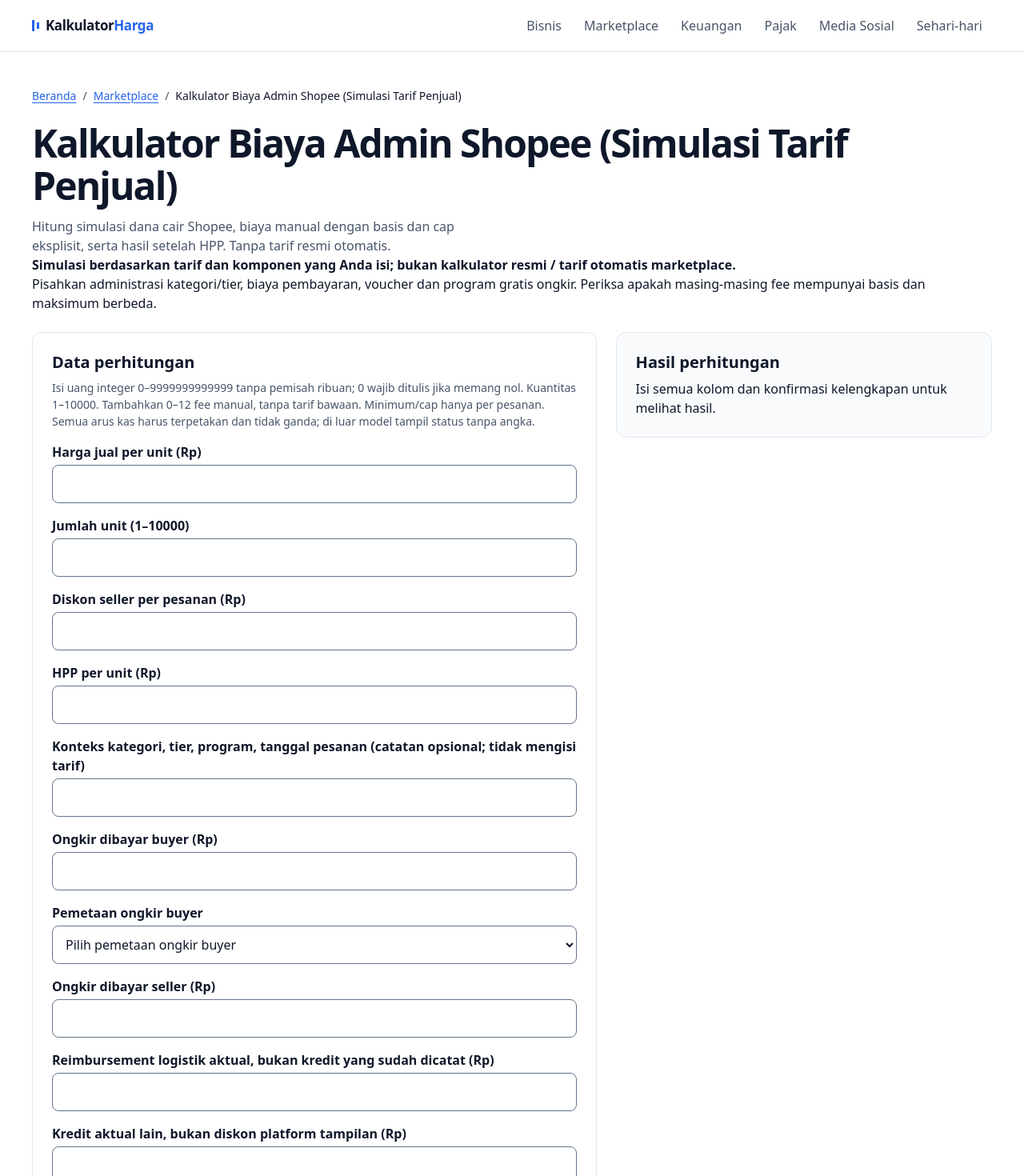
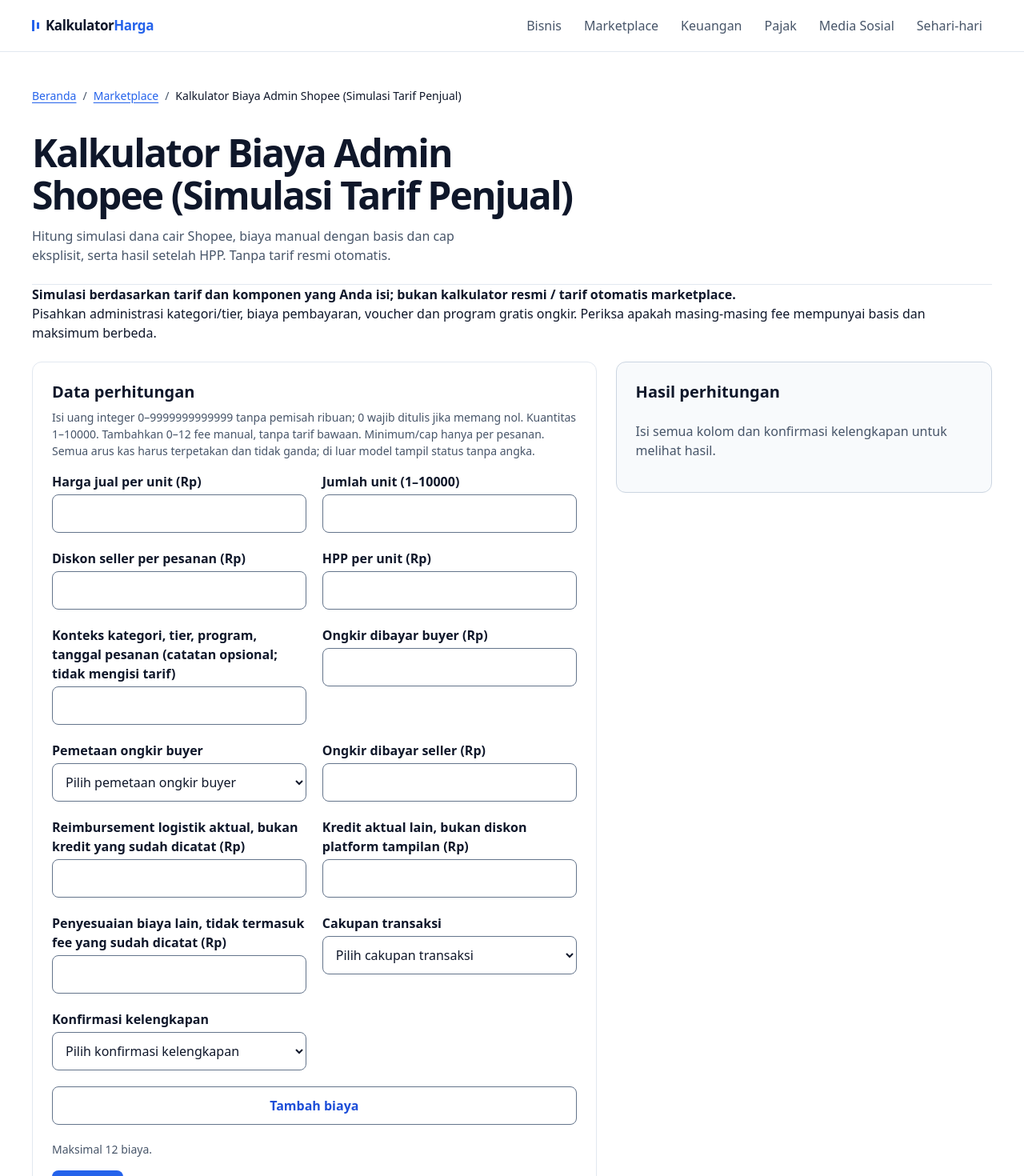
Before and after one commit to neodymium-web/kalkulatorhargav2, a Next.js app: page /kalkulator/shopee in a window 1280 px wide. Shown: the top 1470 px of the page at 80% size. Built offline with nearby package versions, Linux system fonts and the light colour scheme.

Commit message:
design: clarify shared calculator workspaces and numeric results

```diff
--- a/components/calculator-page.tsx
+++ b/components/calculator-page.tsx
@@ -15,8 +15,10 @@ export function CalculatorPage({ tool, children, methodology }: {
   const breadcrumbCategory = category.hub ? { name: category.name, path: category.hub } : undefined
   return <div className={`${styles.container} ${styles.page}`}>
     <Breadcrumb category={breadcrumbCategory} current={tool.metadata.title} />
-    <h1>{tool.metadata.title}</h1>
-    <p className={styles.intro}>{tool.metadata.description}</p>
+    <header className={styles.pageHeader}>
+      <h1>{tool.metadata.title}</h1>
+      <p className={styles.intro}>{tool.metadata.description}</p>
+    </header>
     {children}
     <article className={styles.methodology}>{methodology}</article>
     {related.length > 0 && <Directory heading="Kalkulator terkait" tools={related.map(directoryEntry)} />}
--- a/components/ui/calculator.module.css
+++ b/components/ui/calculator.module.css
@@ -4,6 +4,8 @@
   border-radius: var(--radius-panel);
   padding: var(--space-4);
   min-width: 0;
+  background: var(--surface-page);
+  container-type: inline-size;
 }
 .fields { display: grid; grid-template-columns: minmax(0, 1fr); gap: var(--space-4); margin-block: var(--space-4); }
 .hint, .assumptions { color: var(--text-secondary); font: var(--text-small) var(--font-ui); }
@@ -19,13 +21,22 @@
 .summary ul { display: flex; flex-wrap: wrap; gap: 0 var(--space-4); margin: 0; padding: 0; list-style: none; }
 .summary a { display: inline-flex; align-items: center; min-height: var(--target-min); color: inherit; }
 .submit { width: 100%; }
-.result { background: var(--surface-subtle); }
+.result { background: var(--surface-subtle); border-color: var(--border-strong); }
 .result dl { margin-top: var(--space-4); font-variant-numeric: var(--numeric-variant); }
 .result dd { margin-top: var(--space-1); overflow-wrap: anywhere; font-weight: var(--weight-title); }
-.primary { border-inline-start: 3px solid var(--action-primary); padding-inline-start: var(--space-3); }
+.primary { border-inline-start: 3px solid var(--action-primary); padding: var(--space-3) 0 var(--space-3) var(--space-4); }
+.primary dt { color: var(--text-secondary); font-weight: var(--weight-label); }
 .primary dd { font-size: var(--text-result); line-height: 1.15; }
 .secondary { border-top: 1px solid var(--border-subtle); margin-top: var(--space-4); padding-top: var(--space-3); }
-.secondary dd { font-size: 1.25rem; }
+.secondary dt { color: var(--text-secondary); font: var(--text-small) var(--font-ui); }
+.secondary dd { font-size: 1.125rem; font-weight: var(--weight-label); }
+.assumptions { padding-top: var(--space-4); border-top: 1px solid var(--border-strong); }
+.message { padding-block: var(--space-4); color: var(--text-secondary); }
+
+@container (min-width: 30rem) {
+  .fields { grid-template-columns: repeat(2, minmax(0, 1fr)); gap: var(--space-5); }
+  .fields > fieldset, .fields > button, .fields > p { grid-column: 1 / -1; }
+}
 
 @media (min-width: 48rem) {
   .grid { grid-template-columns: repeat(2, minmax(0, 1fr)); gap: var(--space-6); }
--- a/components/ui/layout.module.css
+++ b/components/ui/layout.module.css
@@ -10,7 +10,9 @@
 .pageHeader h1 { max-width: 30ch; text-wrap: balance; }
 .catalogMeta { margin-top: var(--space-5); color: var(--text-secondary); font: var(--text-small) var(--font-ui); }
 
-.methodology { max-width: var(--measure-prose); margin-block: var(--space-8); }
+.methodology { max-width: var(--measure-prose); margin-block: var(--space-10); padding-top: var(--space-8); border-top: 1px solid var(--border-subtle); overflow-wrap: anywhere; }
 .methodology p { margin-top: var(--space-2); }
 .methodology h3 { margin-top: var(--space-5); }
+.methodology h2:not(:first-child) { margin-top: var(--space-8); }
+.methodology li { margin-block: var(--space-2); }
 .version { color: var(--text-secondary); font: var(--text-small) var(--font-ui); }
--- a/components/ui/structured-form.module.css
+++ b/components/ui/structured-form.module.css
@@ -4,8 +4,11 @@
   padding: var(--space-4);
   border: 1px solid var(--border-subtle);
   border-radius: var(--radius-panel);
+  background: var(--surface-subtle);
 }
 .row legend { font-weight: var(--weight-label); padding-inline: var(--space-1); }
 .rowFields { display: grid; grid-template-columns: minmax(0, 1fr); gap: var(--space-4); }
 .remove { margin-top: var(--space-3); }
+.row:focus-within { border-color: var(--border-control); }
+@container (min-width: 30rem) { .rowFields { grid-template-columns: repeat(2, minmax(0, 1fr)); } }
 .hint { color: var(--text-secondary); font: var(--text-small) var(--font-ui); }
```
